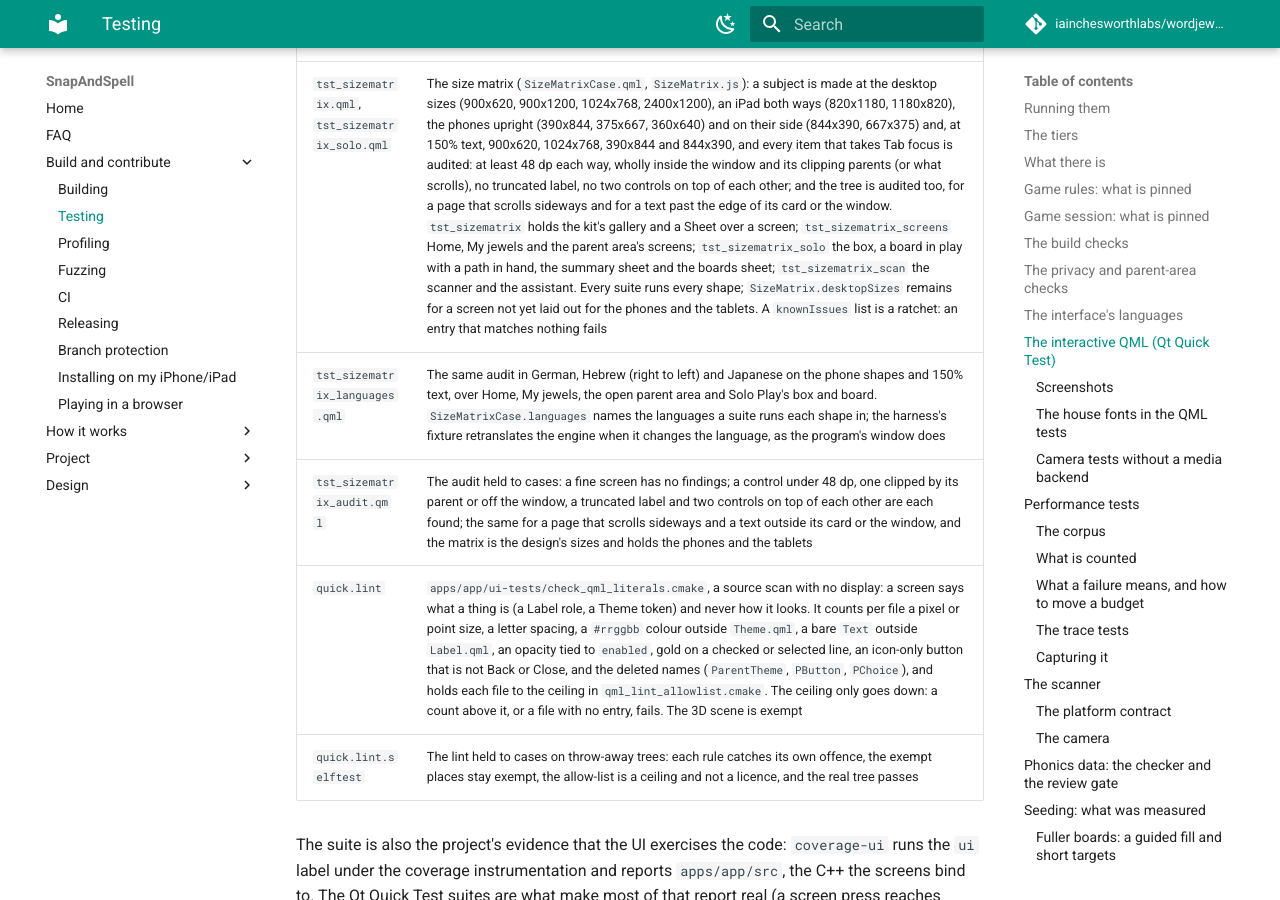
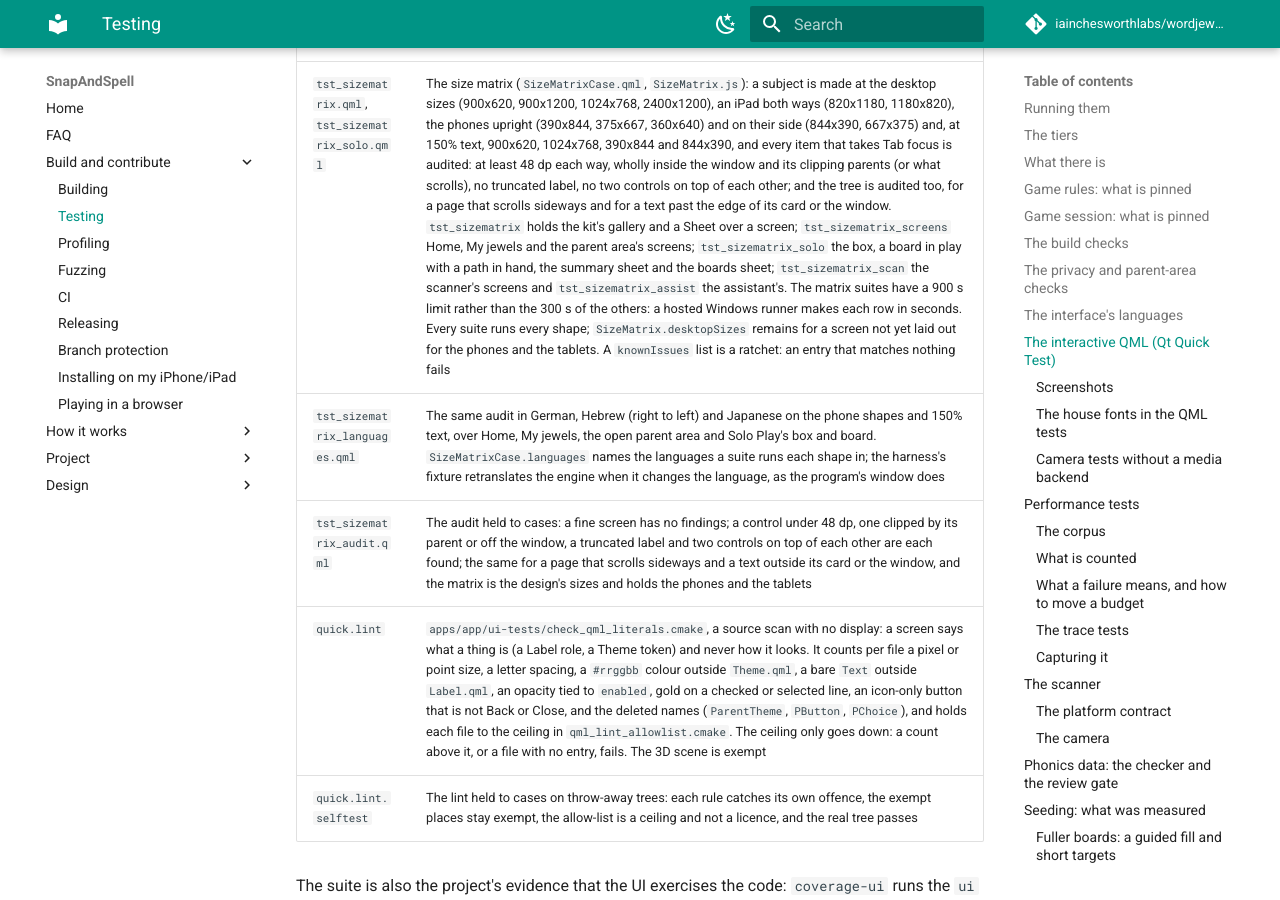
Before and after one commit to iainchesworthlabs/snapandspell, an MkDocs documentation site: the page built from docs/testing.md, in a window 1280 px wide and 900 px high, scrolled down 28078 px. Built offline with MkDocs 1.6.1 and Material for MkDocs 9.7.7, drawn with Linux system fonts in a browser that asks for light colours; comment, search, counter and statistics services are not loaded.

Commit message:
Give the size matrix suites the time a hosted Windows runner needs
Each quick suite had a 300 s limit. The scanner's matrix, 92 rows once it ran every
shape, needed a little more than that on the Windows leg of the merge queue and
was killed. The matrix suites have 900 s, which is the CI's own default, and the
assistant's two screens are a suite of their own, so the scanner's has 62 rows.

Signed-off-by: Iain Chesworth <iain.chesworth@gmail.com>

```diff
--- a/docs/testing.md
+++ b/docs/testing.md
@@ -520,7 +520,7 @@ a warning is not merely printed.
 | `tst_rtl.qml` | Hebrew and Yiddish are right to left and French and English are not; the bar's way back moving to the leading edge on Solo Play's, the scan's and the parent area's bars; the panel's hint and history swapping sides; the split's areas swapping while the board's square, tile and gap stay the same; the flat board's tiles and the check screen's replica keeping their reading order in a mirrored hierarchy |
 | `tst_scan.qml` | `scan.ready` saying there is no camera and offering no Capture (and no live view); a running camera source's preview shown and Capture offered; the camera codes being the design's sentences; the typed board opening the check screen, and a fresh typed board starting over; a correction through the letter picker; the reader's doubtful tiles ringed and their hint; the stepper showing Place, Check and Play; the check screen's actions aligned on the trailing side, in RTL too; Yes, play refusing an incomplete board and handing a confirmed one to the assistant; Scan again and Back returning to the frame; the way back leaving Mode A from the ready screen. `AssistScreen` and `AssistBoard` have **no** QML test |
 | `tst_parent.qml` | The gate: `test_theGateAsksForTwoSpotsHeld` (the name is stale) presses the **one** target, `gateHoldTarget`, which puts both of the gate's virtual touches down: the controller holds, a second's hold is about half the bar, letting go starts over, two seconds opens it; `test_twoSecondsOpensTheGateAndShowsTheDashboard` drives the controller's two touches; the dashboard's week, sounds, vault and best from the store, and an empty store saying nothing was played; the settings rows changing the controller (help, board size, motion, colour scheme, text size) and a focus sound ticked and unticked; the reset asking twice and clearing the boards but not the stickers; the way back shutting the gate. **Not tested here**: a key (Space, Return) sent to the gate, a hold cancelled by moving off the button, the gate shutting after the scanner route, a dark parent screen |
-| `tst_sizematrix.qml`, `tst_sizematrix_solo.qml` | The size matrix (`SizeMatrixCase.qml`, `SizeMatrix.js`): a subject is made at the desktop sizes (900x620, 900x1200, 1024x768, 2400x1200), an iPad both ways (820x1180, 1180x820), the phones upright (390x844, 375x667, 360x640) and on their side (844x390, 667x375) and, at 150% text, 900x620, 1024x768, 390x844 and 844x390, and every item that takes Tab focus is audited: at least 48 dp each way, wholly inside the window and its clipping parents (or what scrolls), no truncated label, no two controls on top of each other; and the tree is audited too, for a page that scrolls sideways and for a text past the edge of its card or the window. `tst_sizematrix` holds the kit's gallery and a Sheet over a screen; `tst_sizematrix_screens` Home, My jewels and the parent area's screens; `tst_sizematrix_solo` the box, a board in play with a path in hand, the summary sheet and the boards sheet; `tst_sizematrix_scan` the scanner and the assistant. Every suite runs every shape; `SizeMatrix.desktopSizes` remains for a screen not yet laid out for the phones and the tablets. A `knownIssues` list is a ratchet: an entry that matches nothing fails |
+| `tst_sizematrix.qml`, `tst_sizematrix_solo.qml` | The size matrix (`SizeMatrixCase.qml`, `SizeMatrix.js`): a subject is made at the desktop sizes (900x620, 900x1200, 1024x768, 2400x1200), an iPad both ways (820x1180, 1180x820), the phones upright (390x844, 375x667, 360x640) and on their side (844x390, 667x375) and, at 150% text, 900x620, 1024x768, 390x844 and 844x390, and every item that takes Tab focus is audited: at least 48 dp each way, wholly inside the window and its clipping parents (or what scrolls), no truncated label, no two controls on top of each other; and the tree is audited too, for a page that scrolls sideways and for a text past the edge of its card or the window. `tst_sizematrix` holds the kit's gallery and a Sheet over a screen; `tst_sizematrix_screens` Home, My jewels and the parent area's screens; `tst_sizematrix_solo` the box, a board in play with a path in hand, the summary sheet and the boards sheet; `tst_sizematrix_scan` the scanner's screens and `tst_sizematrix_assist` the assistant's. The matrix suites have a 900 s limit rather than the 300 s of the others: a hosted Windows runner makes each row in seconds. Every suite runs every shape; `SizeMatrix.desktopSizes` remains for a screen not yet laid out for the phones and the tablets. A `knownIssues` list is a ratchet: an entry that matches nothing fails |
 | `tst_sizematrix_languages.qml` | The same audit in German, Hebrew (right to left) and Japanese on the phone shapes and 150% text, over Home, My jewels, the open parent area and Solo Play's box and board. `SizeMatrixCase.languages` names the languages a suite runs each shape in; the harness's fixture retranslates the engine when it changes the language, as the program's window does |
 | `tst_sizematrix_audit.qml` | The audit held to cases: a fine screen has no findings; a control under 48 dp, one clipped by its parent or off the window, a truncated label and two controls on top of each other are each found; the same for a page that scrolls sideways and a text outside its card or the window, and the matrix is the design's sizes and holds the phones and the tablets |
 | `quick.lint` | `apps/app/ui-tests/check_qml_literals.cmake`, a source scan with no display: a screen says what a thing is (a Label role, a Theme token) and never how it looks. It counts per file a pixel or point size, a letter spacing, a `#rrggbb` colour outside `Theme.qml`, a bare `Text` outside `Label.qml`, an opacity tied to `enabled`, gold on a checked or selected line, an icon-only button that is not Back or Close, and the deleted names (`ParentTheme`, `PButton`, `PChoice`), and holds each file to the ceiling in `qml_lint_allowlist.cmake`. The ceiling only goes down: a count above it, or a file with no entry, fails. The 3D scene is exempt |
```
Also changed, not shown: 3 other files.
